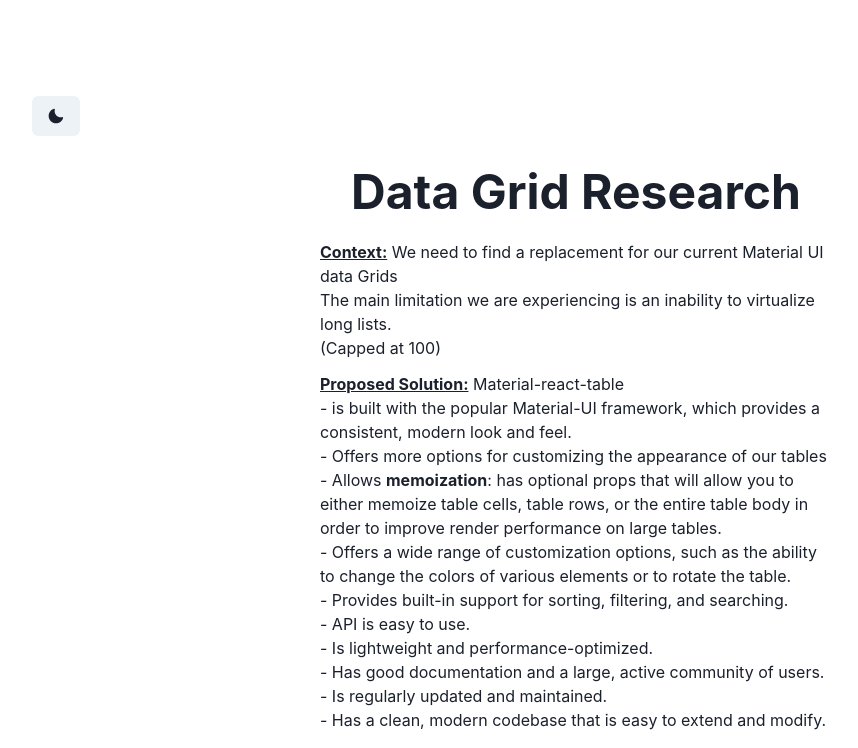
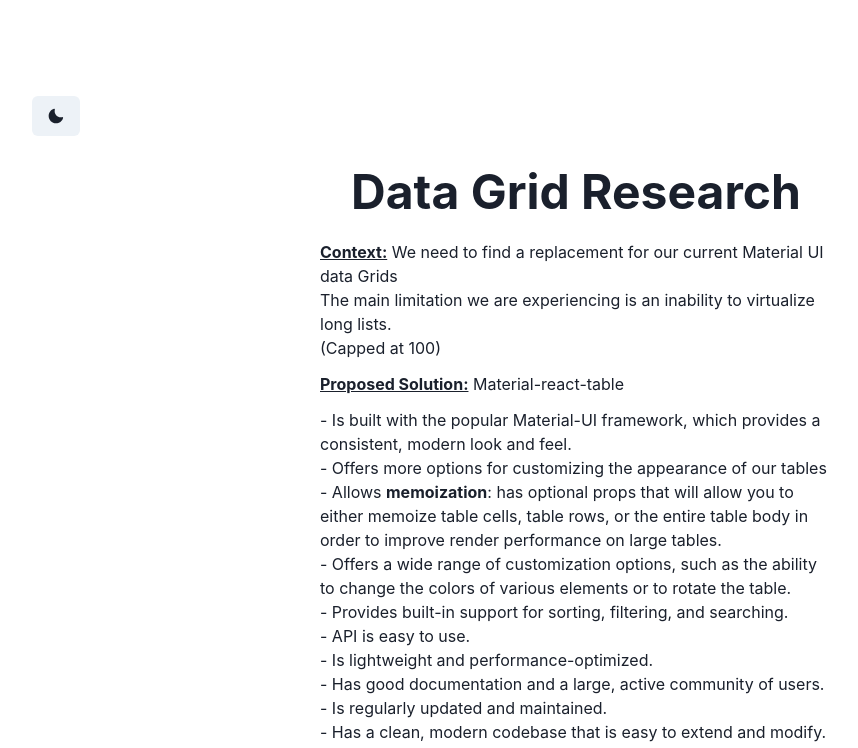
Before and after one commit to Iambizi/pf-datagrid, a Next.js app: page / in a window 1280 px wide. Shown: the top 748 px of the page, without its empty margins (64-922 px from the left). Built offline with nearby package versions, Linux system fonts and the light colour scheme.

Commit message:
Saves work

```diff
--- a/components/EditCrudTable.jsx
+++ b/components/EditCrudTable.jsx
@@ -157,7 +157,7 @@ const EditCrudTable = () => {
         renderTopToolbarCustomActions={() => (
           <Button
             color="secondary"
-            onClick={() => setCreateModalOpen(true)}
+            onClick={() => (console.log("hello"))}
             variant="contained"
           >
             Create New Account
--- a/pages/index.tsx
+++ b/pages/index.tsx
@@ -51,9 +51,11 @@ export default function Home() {
                 Material-react-table
               </a>
             </span>
-            <ul>
+          </Text>
+          <Box mb="3">
+          <ul>
             <li className={styles.list}>
-                - is built with the popular Material-UI
+                - Is built with the popular Material-UI
                 framework, which provides a consistent, modern look and feel.
               </li>
               <li className={styles.list}>
@@ -95,7 +97,7 @@ export default function Home() {
                 easy to extend and modify.
               </li>
             </ul>
-          </Text>
+          </Box>
           <span className={styles.lineHead}>
             Feautures: <br />
           </span>
```
